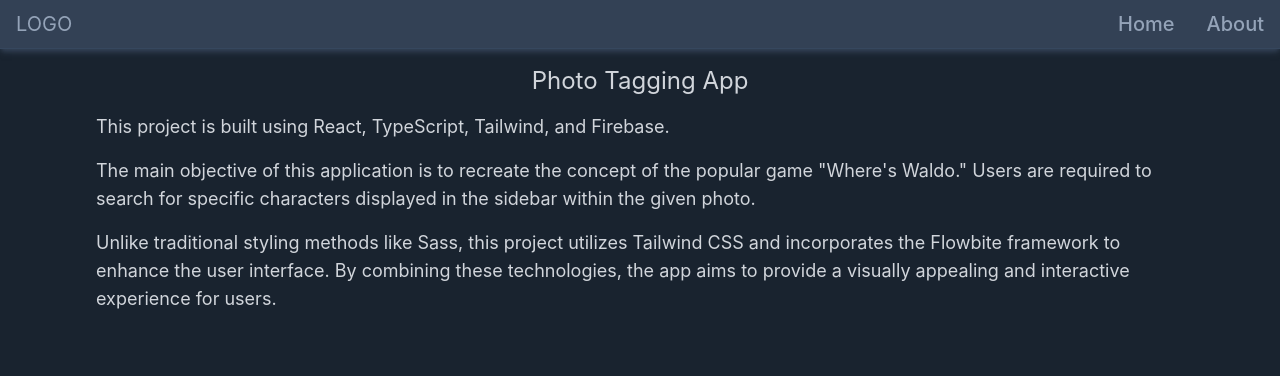
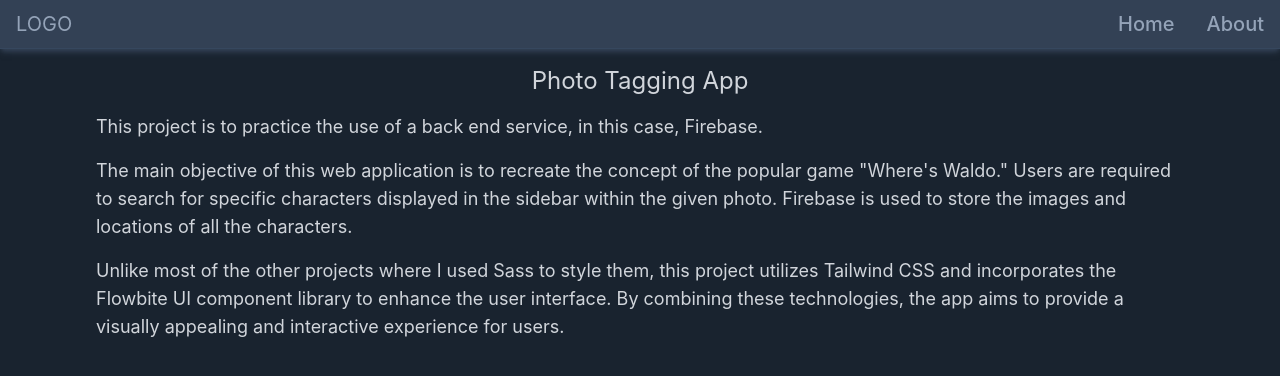
Before and after one commit to CARR0T02/photo-tagging, a React (Create React App) app: page /#/about in a window 1280 px wide. Shown: the top 376 px of the page. Built offline with nearby package versions, Linux system fonts and the light colour scheme; no server answers; sample sign-in values are in the browser's storage.

Commit message:
Update README.md

```diff
--- a/src/pages/About.jsx
+++ b/src/pages/About.jsx
@@ -12,18 +12,22 @@ export function Component() {
       </h1>
       <section className='my-4 md:text-lg grid gap-4 2xl:text-xl'>
         <p>
-          This project is built using React, TypeScript, Tailwind, and Firebase.
+          This project is to practice the use of a back end service, in this
+          case, Firebase.
         </p>
         <p>
-          The main objective of this application is to recreate the concept of
-          the popular game "Where's Waldo." Users are required to search for
+          The main objective of this web application is to recreate the concept
+          of the popular game "Where's Waldo." Users are required to search for
           specific characters displayed in the sidebar within the given photo.
+          Firebase is used to store the images and locations of all the
+          characters.
         </p>
         <p>
-          Unlike traditional styling methods like Sass, this project utilizes
-          Tailwind CSS and incorporates the Flowbite framework to enhance the
-          user interface. By combining these technologies, the app aims to
-          provide a visually appealing and interactive experience for users.
+          Unlike most of the other projects where I used Sass to style them,
+          this project utilizes Tailwind CSS and incorporates the Flowbite UI
+          component library to enhance the user interface. By combining these
+          technologies, the app aims to provide a visually appealing and
+          interactive experience for users.
         </p>
       </section>
     </div>
```
Also changed, not shown: 1 other file (tests, documents, lock files or other folders).
